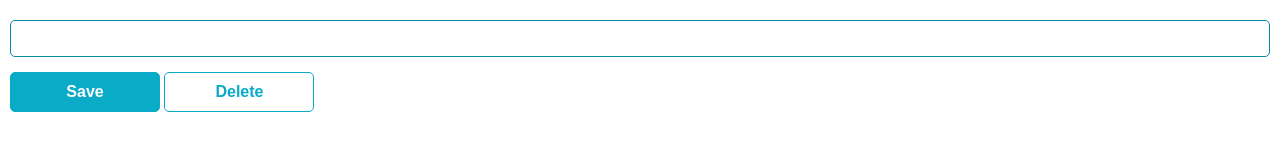
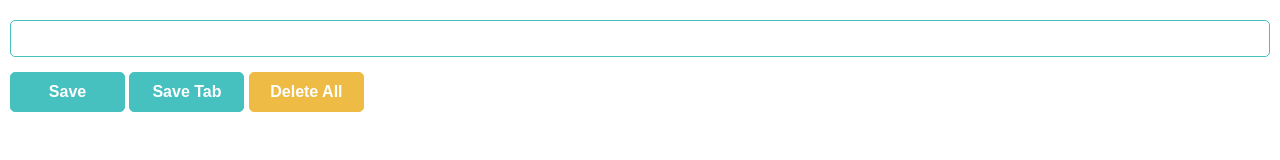
Before and after one commit to Stravaa/Chrome-extension-, a browser extension: page index.html in a window 1280 px wide. Drawn offline with Linux system fonts and the light colour scheme.

Commit message:
styled buttons when hover & active. Added functionality to capture the url of the active tab and store it in myLeads and local storage

```diff
--- a/index.html
+++ b/index.html
@@ -9,7 +9,8 @@
     <div class="container">
       <input type="text" id="input-el" />
       <button id="input-btn">Save</button>
-      <button id="delete-btn">Delete</button>
+      <button id="tab-btn">Save Tab</button>
+      <button id="delete-btn">Delete All</button>
     </div>
     <div class="lead-container">
       <ul id="ul-el"></ul>
--- a/index.js
+++ b/index.js
@@ -4,11 +4,20 @@ const inputEl = document.getElementById("input-el");
 let ulEl = document.getElementById("ul-el");
 const deleteBtn = document.getElementById("delete-btn");
 const leadsFromLocalStorage = JSON.parse(localStorage.getItem("myLeads"));
+const tabBtn = document.getElementById("tab-btn");
 
 if (leadsFromLocalStorage) {
   myLeads = leadsFromLocalStorage;
   render(myLeads);
 }
+
+tabBtn.addEventListener("click", function () {
+  chrome.tabs.query({ currentWindow: true, active: true }, function (tabs) {
+    myLeads.push(tabs[0].url);
+    localStorage.setItem("myLeads", JSON.stringify(myLeads));
+    render(myLeads);
+  });
+});
 
 function render(leads) {
   let listItems = "";
--- a/style.css
+++ b/style.css
@@ -6,7 +6,7 @@ body {
 }
 
 #input-el {
-  border: 1px solid rgb(2, 141, 165);
+  border: 1px solid rgb(70, 193, 191);
   border-radius: 5px;
   width: 100%;
   min-width: 150px;
@@ -16,22 +16,44 @@ body {
 }
 
 #input-btn,
-#delete-btn {
-  background-color: rgb(10, 171, 199);
+#delete-btn,
+#tab-btn {
+  background-color: rgb(70, 193, 191);
   color: white;
-  border: 1px solid rgb(10, 171, 199);
+  border: 1px solid rgb(70, 193, 191);
   border-radius: 5px;
-  width: 150px;
+  width: 115px;
   padding: 10px 15px;
   margin: 5px 0;
   cursor: pointer;
   font-weight: bold;
   font-size: medium;
+  transition: background-color 0.5s ease, box-shadow 0.5s ease;
 }
 
 #delete-btn {
-  background-color: rgb(255, 255, 255);
-  color: rgb(10, 171, 199);
+  background-color: rgb(238, 187, 68);
+  border: 1px solid rgb(238, 187, 68);
+}
+
+#input-btn:hover,
+#tab-btn:hover,
+#delete-btn:hover {
+  background-color: rgba(70, 193, 191, 0.932);
+  box-shadow: 0 0 5px rgba(0, 0, 0, 0.3);
+}
+
+#delete-btn:hover {
+  background-color: rgba(238, 187, 68, 0.842);
+}
+
+#input-btn:active,
+#tab-btn:active {
+  background-color: rgb(59, 175, 173);
+}
+
+#delete-btn:active {
+  background-color: rgb(230, 180, 65);
 }
 
 ul {
```
Also changed, not shown: icon.png, manifest.json.
